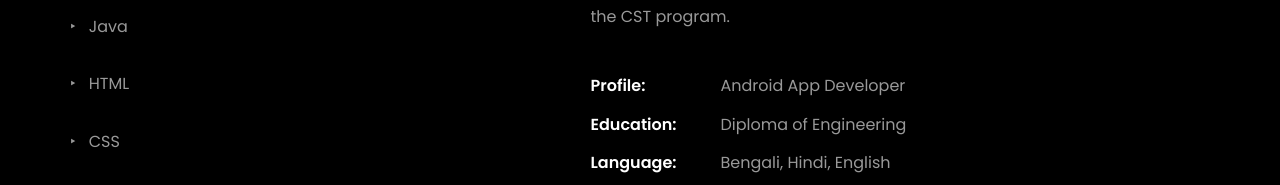
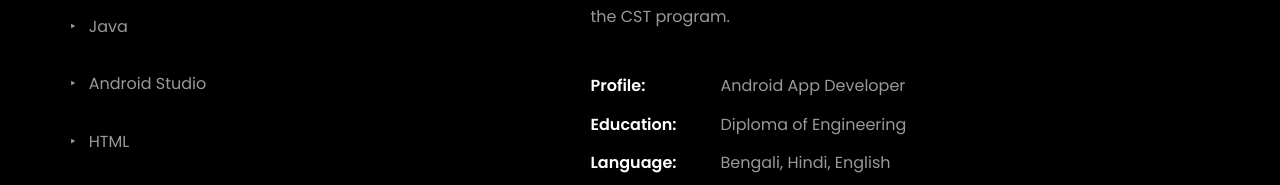
Before and after one commit to NabarupDev/nabarup.github.io, a plain HTML site: page index.html in a window 1280 px wide. Shown: the part 1102-1287 px from the top of the page. Drawn offline with Linux system fonts and the light colour scheme; files whose address does not match are found by name.

Commit message:
index.html

```diff
--- a/index.html
+++ b/index.html
@@ -248,10 +248,10 @@
 									</div> -->
 									<br>
 									<br>
-									<span>‣ &nbsp HTML</span>
+									<span>‣ &nbsp Android Studio </span>
 									<br>
 									<br>
-									<span>‣ &nbsp CSS</span>
+									<span>‣ &nbsp HTML </span>
 									<br>
 									<br>
 
```
